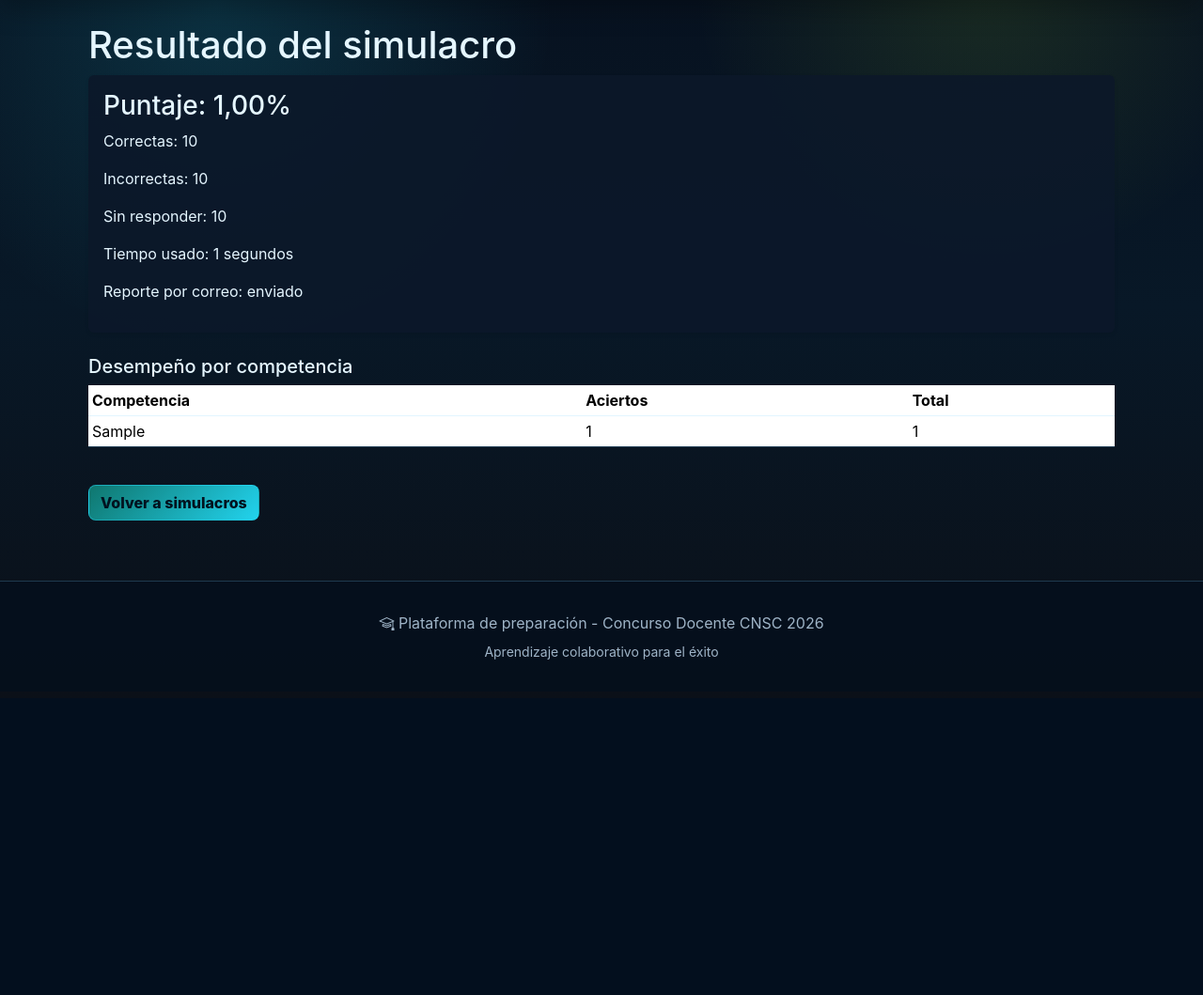
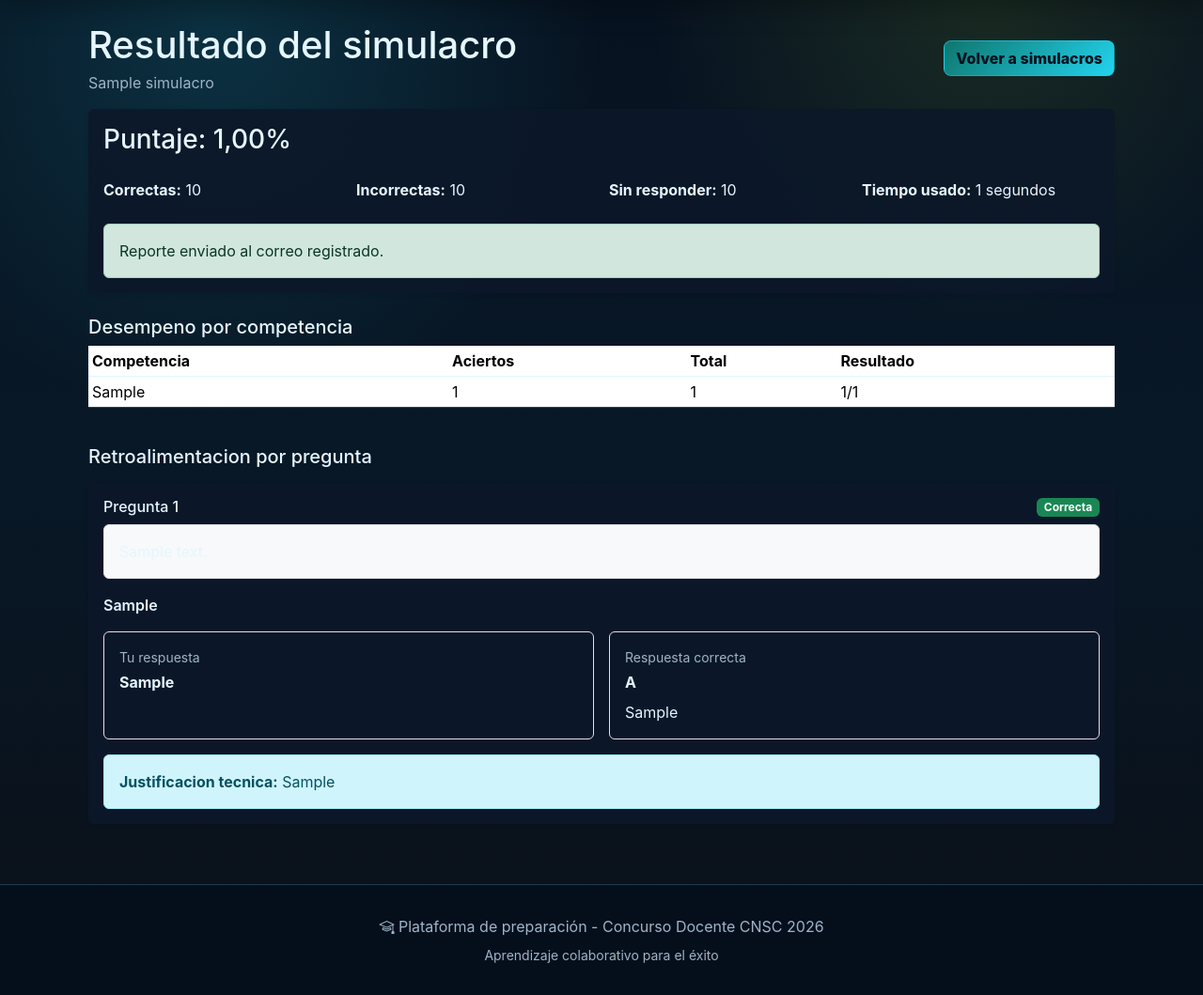
Before and after one commit to aijarl23/concurso-docente, a Django app: page /simulacros/resultado/1/ in a window 1280 px wide. Shown: the part 57-1116 px from the top of the page at 94% size. Before the commit the page ends 759 px from the top, so only its background shows below. Run offline with Django 5.2, Linux system fonts and the light colour scheme; a user stored in the database is signed in; tables that the repository leaves empty hold one stand-in row (values such as "Sample post").

Commit message:
Mostrar retroalimentacion y corregir estado de correo

```diff
--- a/dashboard/management/commands/check_premium_ready.py
+++ b/dashboard/management/commands/check_premium_ready.py
@@ -81,8 +81,10 @@ class Command(BaseCommand):
             fail('Wompi incompleto para producción. Faltan: ' + ', '.join(missing_wompi))
 
         email_backend = getattr(settings, 'EMAIL_BACKEND', '')
-        if 'console' in email_backend:
+        if 'console' in email_backend and settings.DEBUG:
             warn('EMAIL_BACKEND usa consola. Correcto local; no envía correos reales.')
+        elif 'console' in email_backend:
+            fail('EMAIL_BACKEND usa consola. En producción no enviará correos reales.')
         elif getattr(settings, 'EMAIL_HOST', '') or 'sendgrid' in email_backend.lower() or 'resend' in email_backend.lower():
             ok('Email transaccional configurado')
         else:
--- a/simulacros/views.py
+++ b/simulacros/views.py
@@ -39,6 +39,8 @@ def _send_result_email(intento):
     user = intento.usuario
     if not user.email:
         return False
+    if 'console' in getattr(settings, 'EMAIL_BACKEND', '').lower():
+        return False
 
     por_competencia = defaultdict(lambda: {'total': 0, 'correctas': 0})
     for respuesta in intento.respuestas.select_related('pregunta__subcategoria'):
@@ -53,6 +55,17 @@ def _send_result_email(intento):
         for nombre, datos in sorted(por_competencia.items())
     )
     subject = f'Resultado de simulacro - {intento.simulacro.nombre}'
+    detalle_preguntas = []
+    for idx, respuesta in enumerate(intento.respuestas.select_related('pregunta').order_by('id'), 1):
+        pregunta = respuesta.pregunta
+        seleccion = respuesta.respuesta_seleccionada or 'Sin responder'
+        detalle_preguntas.append(
+            f'{idx}. {pregunta.enunciado}\n'
+            f'   Tu respuesta: {seleccion}\n'
+            f'   Respuesta correcta: {pregunta.respuesta_correcta}\n'
+            f'   Justificación: {pregunta.justificacion or "No disponible."}'
+        )
+
     body = (
         f'Hola {user.nombre},\n\n'
         f'Finalizaste el simulacro: {intento.simulacro.nombre}.\n'
@@ -62,10 +75,19 @@ def _send_result_email(intento):
         f'Sin responder: {intento.total_sin_responder}\n'
         f'Tiempo usado: {intento.tiempo_usado_segundos} segundos\n\n'
         f'Desempeño por competencia:\n{detalle}\n\n'
-        'Revisa las justificaciones en la plataforma para orientar tu plan de mejora.'
+        f'Retroalimentación por pregunta:\n' + '\n\n'.join(detalle_preguntas)
     )
     sent = send_mail(subject, body, settings.DEFAULT_FROM_EMAIL, [user.email], fail_silently=True)
     return bool(sent)
+
+
+def _option_text(pregunta, option):
+    return {
+        'A': pregunta.opcion_a,
+        'B': pregunta.opcion_b,
+        'C': pregunta.opcion_c,
+        'D': pregunta.opcion_d,
+    }.get(option or '', '')
 
 
 @login_required
@@ -181,16 +203,31 @@ def realizar_simulacro(request, intento_id):
 @login_required
 def resultado_simulacro(request, intento_id):
     intento = get_object_or_404(Intento, id=intento_id, usuario=request.user)
-    respuestas = intento.respuestas.select_related('pregunta', 'pregunta__subcategoria')
+    respuestas = intento.respuestas.select_related('pregunta', 'pregunta__subcategoria').order_by('id')
     resumen = defaultdict(lambda: {'total': 0, 'correctas': 0})
+    revision = []
     for respuesta in respuestas:
         pregunta = respuesta.pregunta
         competencia = pregunta.competencia or (pregunta.subcategoria.nombre if pregunta.subcategoria else pregunta.area)
         resumen[competencia]['total'] += 1
         if respuesta.es_correcta:
             resumen[competencia]['correctas'] += 1
+
+        revision.append({
+            'respuesta': respuesta,
+            'pregunta': pregunta,
+            'seleccion': respuesta.respuesta_seleccionada or 'Sin responder',
+            'seleccion_texto': _option_text(pregunta, respuesta.respuesta_seleccionada),
+            'correcta': pregunta.respuesta_correcta,
+            'correcta_texto': _option_text(pregunta, pregunta.respuesta_correcta),
+        })
+
+    email_backend = getattr(settings, 'EMAIL_BACKEND', '')
+    email_console_mode = 'console' in email_backend.lower()
     return render(request, 'simulacros/resultado_simulacro.html', {
         'intento': intento,
         'respuestas': respuestas,
+        'revision_preguntas': revision,
         'resumen_competencias': dict(resumen),
+        'email_console_mode': email_console_mode,
     })
--- a/templates/simulacros/resultado_simulacro.html
+++ b/templates/simulacros/resultado_simulacro.html
@@ -2,33 +2,114 @@
 
 {% block content %}
 <div class="container mt-4">
-    <h1>Resultado del simulacro</h1>
+    <div class="d-flex flex-wrap justify-content-between align-items-center gap-3 mb-3">
+        <div>
+            <h1 class="mb-1">Resultado del simulacro</h1>
+            <p class="text-muted mb-0">{{ intento.simulacro.nombre }}</p>
+        </div>
+        <a class="btn btn-primary" href="{% url 'simulacros:lista_simulacros' %}">Volver a simulacros</a>
+    </div>
 
     <div class="card shadow-sm border-0 mb-4">
         <div class="card-body">
             <h3>Puntaje: {{ intento.puntaje_obtenido }}%</h3>
-            <p>Correctas: {{ intento.total_correctas }}</p>
-            <p>Incorrectas: {{ intento.total_incorrectas }}</p>
-            <p>Sin responder: {{ intento.total_sin_responder }}</p>
-            <p>Tiempo usado: {{ intento.tiempo_usado_segundos }} segundos</p>
-            <p>Reporte por correo: {% if intento.reporte_enviado %}enviado{% else %}pendiente o sin correo configurado{% endif %}</p>
+            <div class="row g-3 mt-2">
+                <div class="col-md-3"><strong>Correctas:</strong> {{ intento.total_correctas }}</div>
+                <div class="col-md-3"><strong>Incorrectas:</strong> {{ intento.total_incorrectas }}</div>
+                <div class="col-md-3"><strong>Sin responder:</strong> {{ intento.total_sin_responder }}</div>
+                <div class="col-md-3"><strong>Tiempo usado:</strong> {{ intento.tiempo_usado_segundos }} segundos</div>
+            </div>
+
+            <div class="alert {% if intento.reporte_enviado and not email_console_mode %}alert-success{% else %}alert-warning{% endif %} mt-4 mb-0">
+                {% if intento.reporte_enviado and not email_console_mode %}
+                    Reporte enviado al correo registrado.
+                {% elif email_console_mode %}
+                    El correo real aun no esta configurado. El sistema esta en modo consola y no entrega mensajes a Gmail.
+                {% else %}
+                    El reporte no pudo enviarse. Revisa la configuracion SMTP o del proveedor transaccional.
+                {% endif %}
+            </div>
         </div>
     </div>
 
-    <h3 class="h5">Desempeño por competencia</h3>
+    <h3 class="h5">Desempeno por competencia</h3>
     <div class="table-responsive mb-4">
         <table class="table table-sm align-middle">
-            <thead><tr><th>Competencia</th><th>Aciertos</th><th>Total</th></tr></thead>
+            <thead>
+                <tr>
+                    <th>Competencia</th>
+                    <th>Aciertos</th>
+                    <th>Total</th>
+                    <th>Resultado</th>
+                </tr>
+            </thead>
             <tbody>
             {% for competencia, datos in resumen_competencias.items %}
-            <tr><td>{{ competencia }}</td><td>{{ datos.correctas }}</td><td>{{ datos.total }}</td></tr>
+                <tr>
+                    <td>{{ competencia }}</td>
+                    <td>{{ datos.correctas }}</td>
+                    <td>{{ datos.total }}</td>
+                    <td>{{ datos.correctas }}/{{ datos.total }}</td>
+                </tr>
             {% empty %}
-            <tr><td colspan="3">No hay respuestas registradas.</td></tr>
+                <tr><td colspan="4">No hay respuestas registradas.</td></tr>
             {% endfor %}
             </tbody>
         </table>
     </div>
 
-    <a class="btn btn-primary" href="{% url 'simulacros:lista_simulacros' %}">Volver a simulacros</a>
+    <h3 class="h5 mb-3">Retroalimentacion por pregunta</h3>
+    <div class="d-grid gap-3 mb-5">
+        {% for item in revision_preguntas %}
+            <article class="card shadow-sm border-0">
+                <div class="card-body">
+                    <div class="d-flex flex-wrap justify-content-between align-items-start gap-2 mb-2">
+                        <h4 class="h6 mb-0">Pregunta {{ forloop.counter }}</h4>
+                        {% if item.respuesta.es_correcta %}
+                            <span class="badge text-bg-success">Correcta</span>
+                        {% elif item.seleccion == 'Sin responder' %}
+                            <span class="badge text-bg-secondary">Sin responder</span>
+                        {% else %}
+                            <span class="badge text-bg-danger">Incorrecta</span>
+                        {% endif %}
+                    </div>
+
+                    {% if item.pregunta.contexto %}
+                        <div class="p-3 rounded border mb-3 bg-body-tertiary">
+                            {{ item.pregunta.contexto|linebreaksbr }}
+                        </div>
+                    {% endif %}
+
+                    <p class="fw-semibold">{{ item.pregunta.enunciado }}</p>
+
+                    <div class="row g-3">
+                        <div class="col-md-6">
+                            <div class="p-3 rounded border h-100">
+                                <div class="small text-muted mb-1">Tu respuesta</div>
+                                <strong>{{ item.seleccion }}</strong>
+                                {% if item.seleccion_texto %}
+                                    <p class="mb-0 mt-2">{{ item.seleccion_texto }}</p>
+                                {% endif %}
+                            </div>
+                        </div>
+                        <div class="col-md-6">
+                            <div class="p-3 rounded border h-100">
+                                <div class="small text-muted mb-1">Respuesta correcta</div>
+                                <strong>{{ item.correcta }}</strong>
+                                <p class="mb-0 mt-2">{{ item.correcta_texto }}</p>
+                            </div>
+                        </div>
+                    </div>
+
+                    <div class="alert alert-info mt-3 mb-0">
+                        <strong>Justificacion tecnica:</strong>
+                        {{ item.pregunta.justificacion|default:'Esta pregunta no tiene justificacion registrada.' }}
+                    </div>
+                </div>
+            </article>
+        {% empty %}
+            <div class="alert alert-warning">No hay respuestas registradas para revisar.</div>
+        {% endfor %}
+    </div>
 </div>
 {% endblock %}
```
